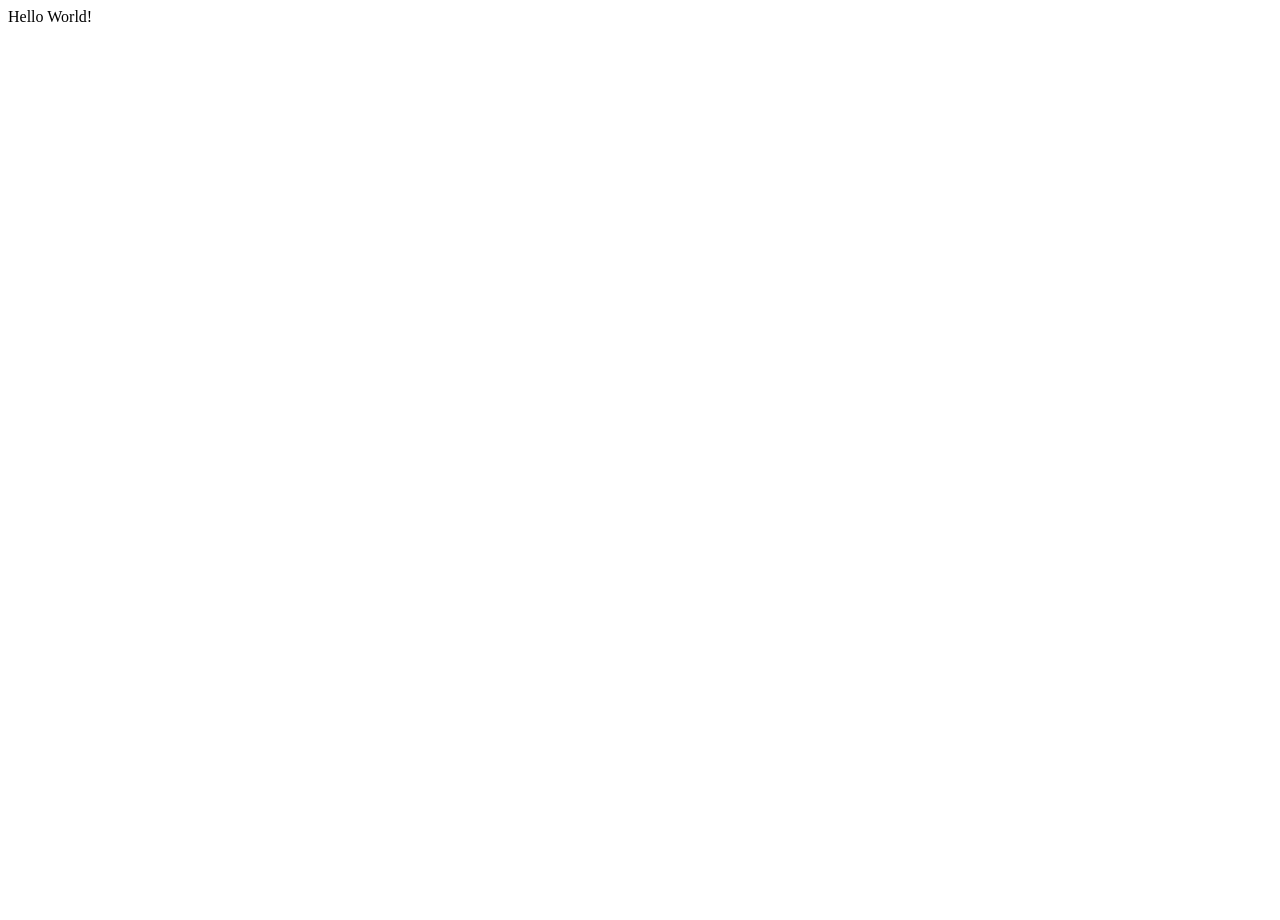
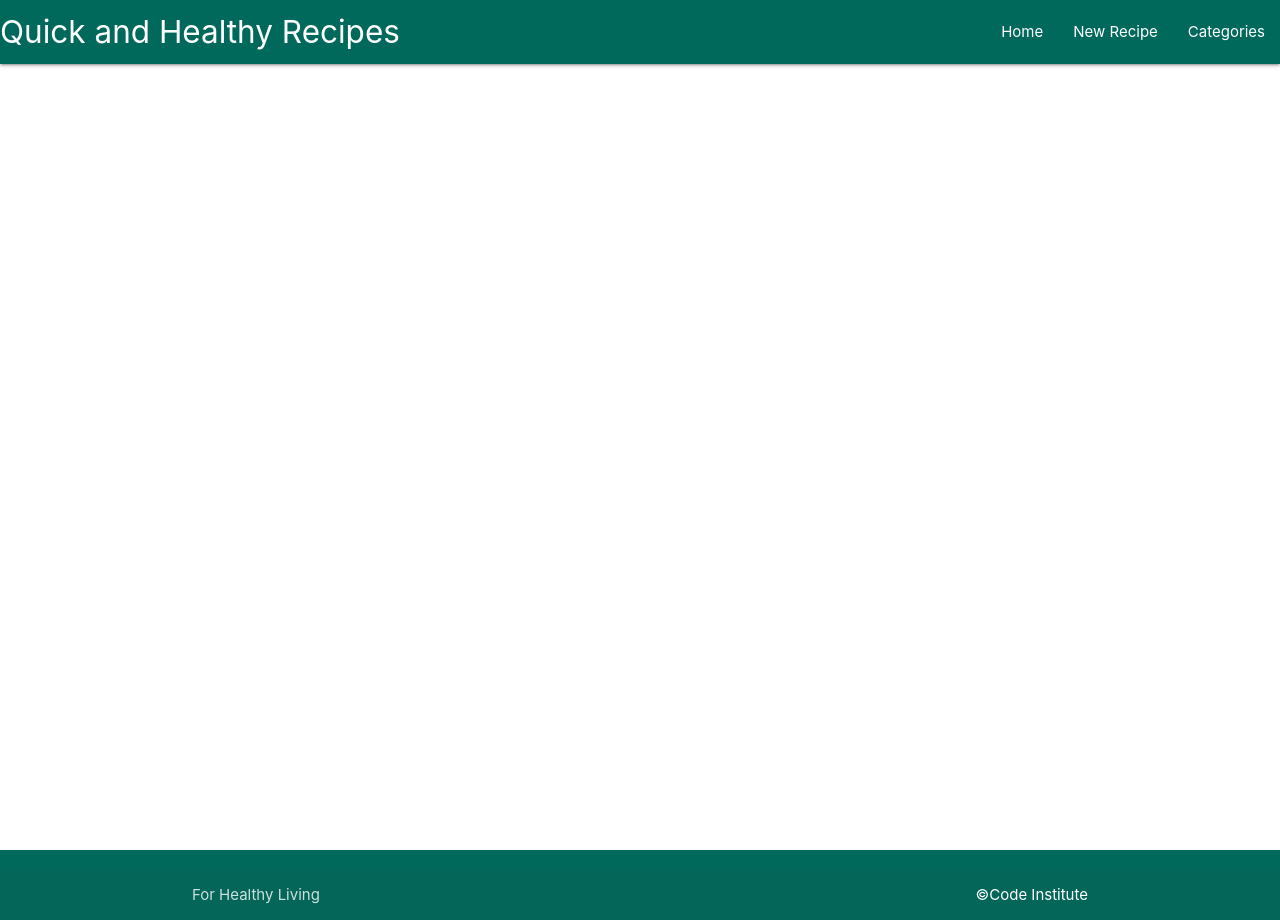
Before and after one commit to Piumi-Anuradha/Quick-And-Healthy-Meals, a Flask app: page / in a window 1280 px wide. Before the commit the page is almost empty. Run offline with Flask 2, Linux system fonts and the light colour scheme.

Commit message:
create new files and folders

```diff
--- a/taskmanager/routes.py
+++ b/taskmanager/routes.py
@@ -5,4 +5,4 @@ from taskmanager.models import Category, Recipe
 
 @app.route("/")
 def home():
-    return render_template("base.html")
+    return render_template("recipes.html")
--- /dev/null
+++ b/taskmanager/static/css/style.css
@@ -0,0 +1,9 @@
+body {
+    display: flex;
+    min-height: 100vh;
+    flex-direction: column;
+  }
+
+  main {
+    flex: 1 0 auto;
+  }
--- /dev/null
+++ b/taskmanager/static/js/script.js
@@ -0,0 +1,4 @@
+document.addEventListener('DOMContentLoaded', function() {
+    let sidenav = document.querySelectorAll('.sidenav');
+     M.Sidenav.init(sidenav);
+  });
--- a/taskmanager/templates/base.html
+++ b/taskmanager/templates/base.html
@@ -3,12 +3,60 @@
 <head>
     <meta charset="UTF-8">
     <meta name="viewport" content="width=device-width, initial-scale=1.0">
+    <link rel="stylesheet" href="https://cdnjs.cloudflare.com/ajax/libs/font-awesome/6.5.2/css/all.min.css" integrity="sha512-SnH5WK+bZxgPHs44uWIX+LLJAJ9/2PkPKZ5QiAj6Ta86w+fsb2TkcmfRyVX3pBnMFcV7oQPJkl9QevSCWr3W6A==" crossorigin="anonymous" referrerpolicy="no-referrer" />
+    <link rel="stylesheet" href="https://cdnjs.cloudflare.com/ajax/libs/materialize/1.0.0/css/materialize.min.css" type="text/css">
+    <link rel="stylesheet" href="{{ url_for('static', filename='css/style.css')}}" type="text/css">
     <title>QUICK AND HEALTHY MEALS</title>
 </head>
 <body>
 
-   Hello World!
+   <header>
+        <nav class="teal darken-3">
+            <div class="nav-wrapper">
+            <a href="{{url_for('home')}}" class="brand-logo">Quick and Healthy Recipes</a>
+            <a href="#" data-target="mobile-demo" class="sidenav-trigger"><i class="fas fa-bars"></i></a>
+            <ul class="right hide-on-med-and-down">
+                <li><a href="{{url_for('home')}}">Home</a></li>
+                <li><a href="">New Recipe</a></li>
+                <li><a href="">Categories</a></li>
 
+
+            </ul>
+            </div>
+        </nav>
+
+        <ul class="sidenav" id="mobile-demo">
+            <li><a href="{{url_for('home')}}">Home</a></li>
+            <li><a href="">New Recipe</a></li>
+            <li><a href="">Categories</a></li>
+
+        </ul>
+
+   </header>
+
+   <main class="container">
+
+    {%block content%}
+    {%endblock%}
+
+
+   </main>
+   <footer class="page-footer teal darken-3">
+
+        <div class="footer-copyright">
+        <div class="container">
+            For Healthy Living
+            <a class="white-text right" href="https:codeintitute.net" target="_blank">&copy;Code Institute</a>
+        </div>
+        </div>
+  </footer>
+
+
+
+
+
+   <script src="https://cdnjs.cloudflare.com/ajax/libs/materialize/1.0.0/js/materialize.min.js"></script>
+   <script src="{{url_for('static', filename='js/script.js')}}"></script>
 
 </body>
 </html>
--- /dev/null
+++ b/taskmanager/templates/recipes.html
@@ -0,0 +1,6 @@
+{% extends "base.html" %}
+{% block content %}
+
+<h3 class="white-text text-lighten-4 center-align">Recipes</h3>
+
+{% endblock %}
```
Also changed, not shown: 1 other file.
